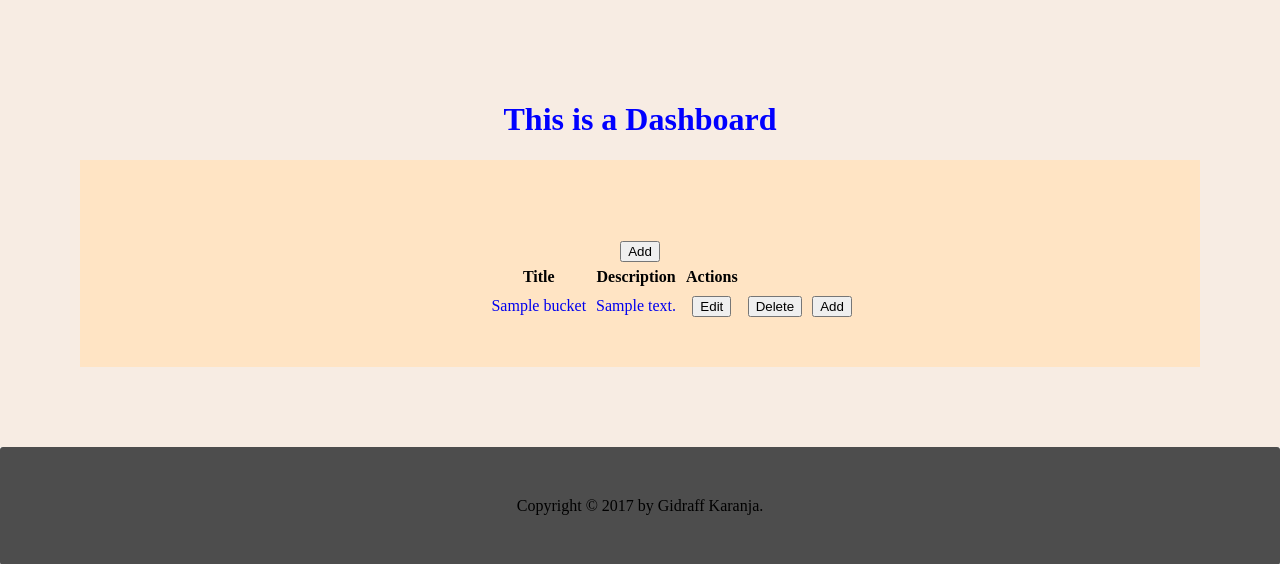
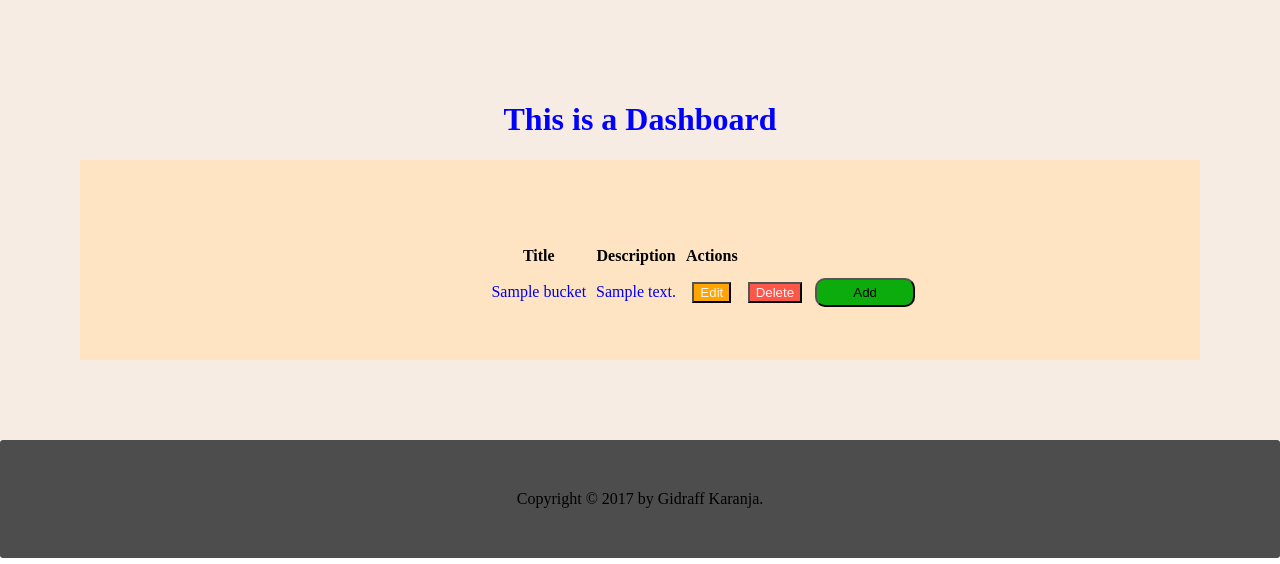
Before and after one commit to Gidraff/Bucketlist, a Flask app: template app/templates/dashboard.html in a window 1280 px wide. Shown: the part 60-624 px from the top of the page. Run offline with Flask 2, Linux system fonts and the light colour scheme; the template is opened without the code that fills it: most values are stand-ins (such as "Sample title", 1, 10 or a date in 2020).

Commit message:
Add selector for add, edit and delete input

```diff
--- a/app/templates/dashboard.html
+++ b/app/templates/dashboard.html
@@ -24,23 +24,22 @@
 						<td><a class="anchor" href="/activity_dashboard">{{ bucket.description }}</a></td>
 						<td>
 							<form action="/edit_bucketlist/{{ bucket.id }}" method="get">
-								<input type="submit" value="Edit">
+								<input class="btn-warning" type="submit" value="Edit">
 							</form>
 						</td>
 
 						<td>
 							<form action="{{ url_for('delete_bucketlist', id=bucket.id ) }}" method="post">
-								<input type="submit" value="Delete">
+								<input class="btn-danger" type="submit" value="Delete">
 							</form>
 						</td>
 						<td>
 							<form action="{{ url_for('add_activity', id=bucket.id ) }}" method="get">
-								<input type="submit" value="Add">
+								<input class="btn" type="submit" value="Add">
 							</form>
 						</td>
 					</tr>
 				{% endfor %}
-				<a href="/create_bucketlist"><button>Add</button></a>
 				</tbody>
 			</table>
 			{% else %}
```
